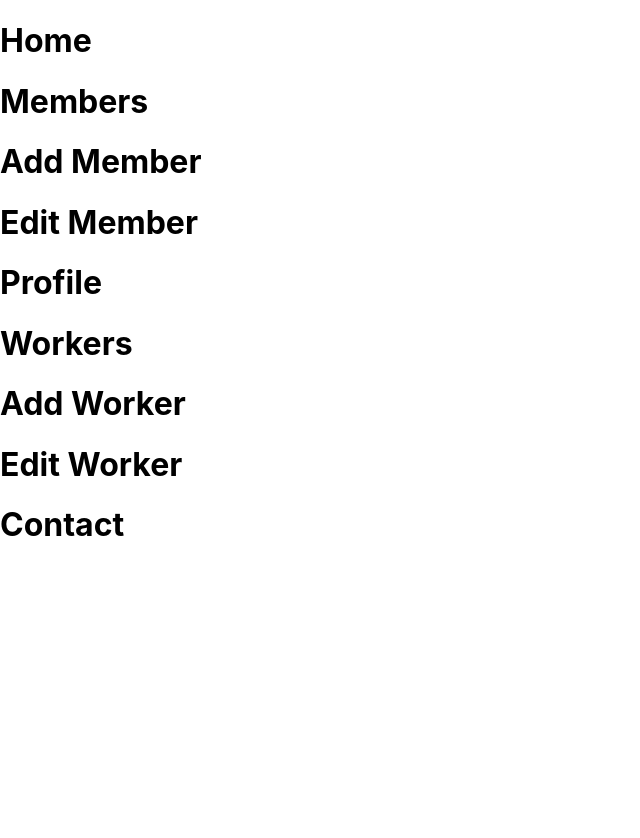
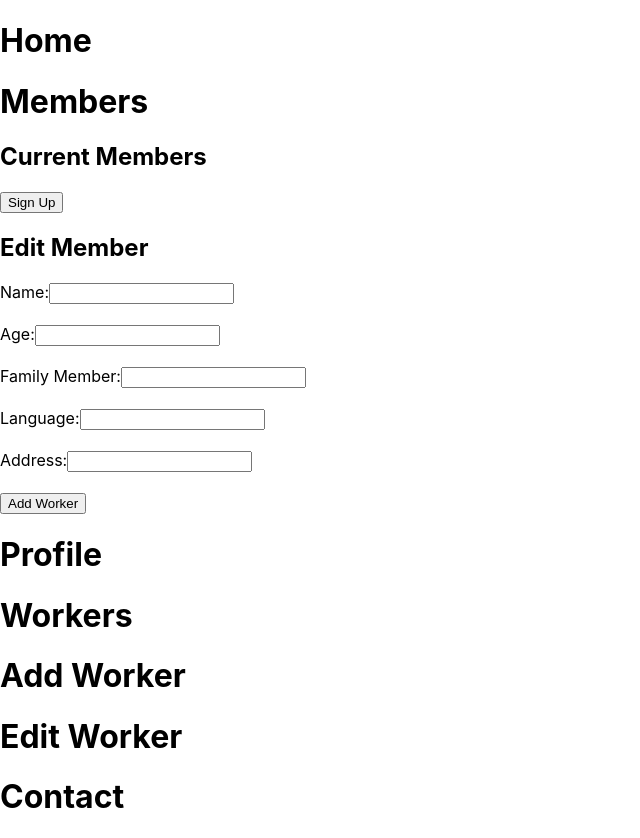
Before and after one commit to smmyl/home_care-services_frontend, a React (Create React App) app: page / in a window 1280 px wide. Shown: the whole page, without its empty margins (0-640 px from the left). Before the commit the page ends 800 px from the top, so only its background shows below. Built offline with nearby package versions, Linux system fonts and the light colour scheme; no server answers.

Commit message:
sign up and add finished

```diff
--- a/src/components/Members.js
+++ b/src/components/Members.js
@@ -5,6 +5,8 @@ import AddMember from './members/Add'
 
 const Members = () => {
 const[members, setMembers] = useState([])
+const[add, setAdd] = useState(false)
+
     // ==Get Data
     const getMembers = () => {
         axios.get('http://localhost:3000/members').then((response) => {
@@ -21,12 +23,36 @@ const[members, setMembers] = useState([])
         })
     }
 
+    const addMember = () => {
+        setAdd(!add)
+    }
+
+    useEffect(() => {
+       getMembers()
+    }, [])
 
     return (
         <>
             <h1>Members</h1>
-            <AddMember/>
-            <EditMember/>
+            {add ?
+            <>
+                <h2>Sign Up</h2>
+                <button onClick = {addMember}>Go Back</button>
+                <AddMember
+                addMember = {addMember}
+                getMembers = {getMembers}
+                />
+            </>
+            :
+            <>
+                <h2>Current Members</h2>
+                <button onClick = {addMember}>Sign Up</button>
+                <EditMember
+                handleDeleteMember = {handleDeleteMember}
+                getMembers = {getMembers}
+                />
+            </>
+            }
         </>
     )
 }
--- a/src/components/members/Add.js
+++ b/src/components/members/Add.js
@@ -2,10 +2,86 @@ import axios from 'axios'
 import {useState, useEffect} from 'react'
 
 const AddMember = (props) => {
+    const [name, setName] = useState()
+    const [age, setAge] = useState()
+    const [language, setLanguage] = useState()
+    const [familyMember, setFamilyMember] = useState()
+    const [clean, setClean] = useState()
+    const [food, setFood] = useState()
+    const [watch, setWatch] = useState()
+    const [address, setAddress] = useState()
+
+    const handleName = (event) => {
+        setName(event.target.value)
+    }
+    const handleAge = (event) => {
+        setAge(event.target.value)
+    }
+    const handleLanguage = (event) => {
+        setLanguage(event.target.value)
+    }
+    const handleFamilyMember = (event) => {
+        setFamilyMember(event.target.value)
+    }
+    const handleClean = (event) => {
+        setClean(event.target.value)
+    }
+    const handleFood = (event) => {
+        setFood(event.target.value)
+    }
+    const handleWatch = (event) => {
+        setWatch(event.target.value)
+    }
+    const handleAddress = (event) => {
+        setAddress(event.target.value)
+    }
+
+    //==Send data to MONGO
+    const handleAddMember = (event) => {
+        event.preventDefault()
+        axios.post('http://localhost:3000/homecare', {
+            name: name,
+            age: age,
+            language: language,
+            familyMember: familyMember,
+            services: {
+                clean: clean,
+                food: food,
+                watch: watch
+            },
+            address: address
+        }).then(() => {
+            props.setAdd(false)
+            props.getMembers()
+        })
+    }
 
     return (
         <>
-            <h1>Add Member</h1>
+            <h2>Add Member</h2>
+            <form onSubmit = {handleAddMember}>
+                <label htmlFor='name'>Name:</label>
+                <input type='text' name='name' onChange = {handleName} />
+                <br/>
+                <br/>
+                <label htmlFor='age'>Age:</label>
+                <input type='number' name='age' onChange={handleAge} />
+                <br/>
+                <br/>
+                <label htmlFor='familyMember'>Family Member:</label>
+                <input type='text' name='familyMember' onChange={handleFamilyMember} />
+                <br/>
+                <br/>
+                <label htmlFor='language'>Language:</label>
+                <input type='text' name='language' onChange={handleLanguage} />
+                <br/>
+                <br/>
+                <label htmlFor='address'>Address:</label>
+                <input type='text' name='address' onChange={handleAddress} />
+                <br/>
+                <br/>
+                <input type="submit" value="Sign Up"/>
+            </form>
         </>
     )
 }
--- a/src/components/members/Edit.js
+++ b/src/components/members/Edit.js
@@ -2,10 +2,84 @@ import axios from 'axios'
 import {useState, useEffect} from 'react'
 
 const EditMember = (props) => {
+    const [newName, setNewName] = useState()
+    const [newAge, setNewAge] = useState()
+    const [newLanguage, setNewLanguage] = useState()
+    const [newFamilyMember, setNewFamilyMember] = useState()
+    const [newClean, setNewClean] = useState()
+    const [newFood, setNewFood] = useState()
+    const [newWatch, setNewWatch] = useState()
+    const [newAddress, setNewAddress] = useState()
+
+    const handleNameUpdate = (event) => {
+        setNewName(event.target.value)
+    }
+    const handleAgeUpdate = (event) => {
+        setNewAge(event.target.value)
+    }
+    const handleLanguageUpdate = (event) => {
+        setNewLanguage(event.target.value)
+    }
+    const handleFamilyMemberUpdate = (event) => {
+        setNewFamilyMember(event.target.value)
+    }
+    const handleCleanUpdate = (event) => {
+        setNewClean(event.target.value)
+    }
+    const handleFoodUpdate = (event) => {
+        setNewFood(event.target.value)
+    }
+    const handleWatchUpdate = (event) => {
+        setNewWatch(event.target.value)
+    }
+    const handleAddressUpdate = (event) => {
+        setNewAddress(event.target.value)
+    }
+
+    const handleEdit = (event) => {
+        event.preventDefault()
+        axios.put(`http://localhost:3000/members/${props.member._id}`, {
+            name: newName,
+            age: newAge,
+            language: newLanguage,
+            familyMember: newFamilyMember,
+            services: {
+                clean: newClean,
+                food: newFood,
+                watch: newWatch
+            },
+                address: newAddress
+        }).then (() => {
+            props.getMembers()
+        })
+    }
 
     return (
         <>
-            <h1>Edit Member</h1>
+            <h2>Edit Member</h2>
+            <form onSubmit = {handleEdit}>
+                <label htmlFor='name'>Name:</label>
+                <input type='text' name='name' onChange={handleNameUpdate} />
+                <br/>
+                <br/>
+                <label htmlFor='age'>Age:</label>
+                <input type='number' name='age' onChange={handleAgeUpdate} />
+                <br/>
+                <br/>
+                <label htmlFor='familyMember'>Family Member:</label>
+                <input type='text' name='familyMember' onChange={handleFamilyMemberUpdate} />
+                <br/>
+                <br/>
+                <label htmlFor='language'>Language:</label>
+                <input type='text' name='language' onChange={handleLanguageUpdate} />
+                <br/>
+                <br/>
+                <label htmlFor='address'>Address:</label>
+                <input type='text' name='address' onChange={handleAddressUpdate} />
+                <br/>
+                <br/>
+                <input type="submit" value="Add Worker"/>
+            </form>
         </>
     )
 }
```
